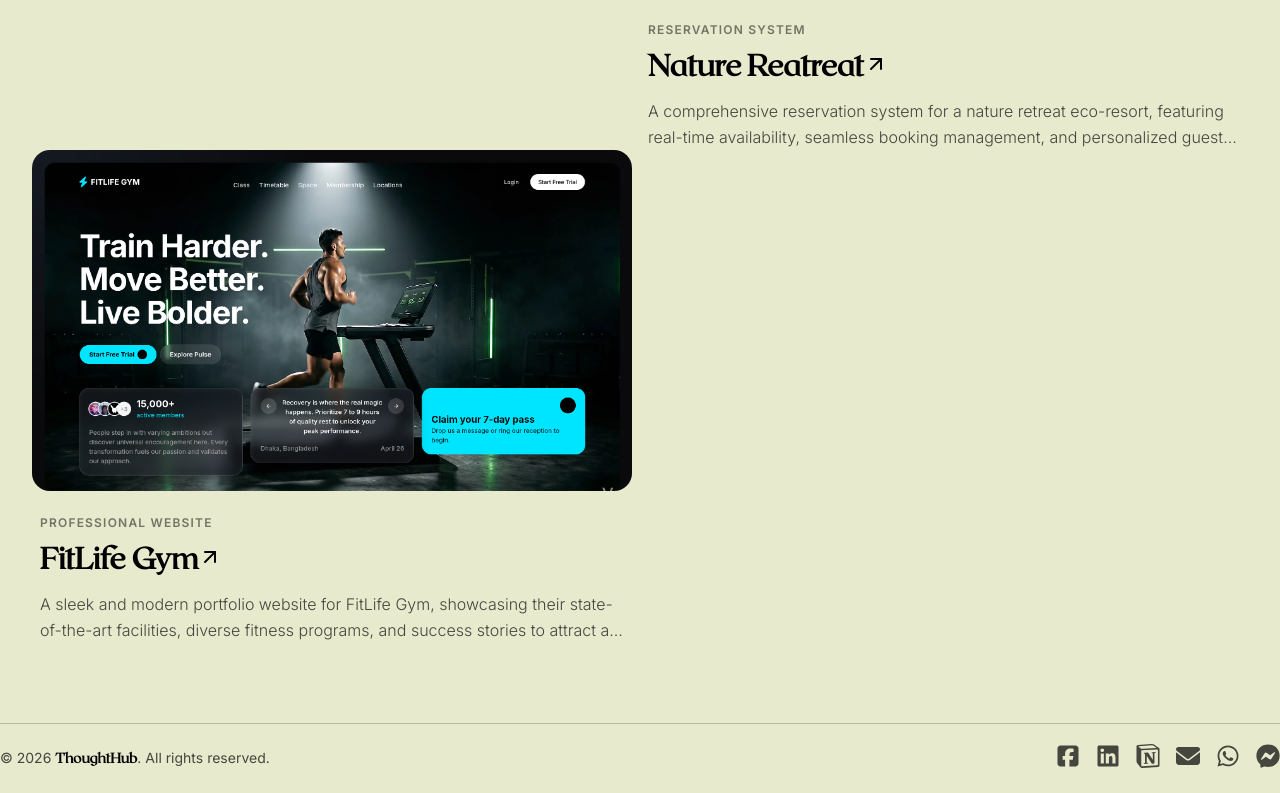
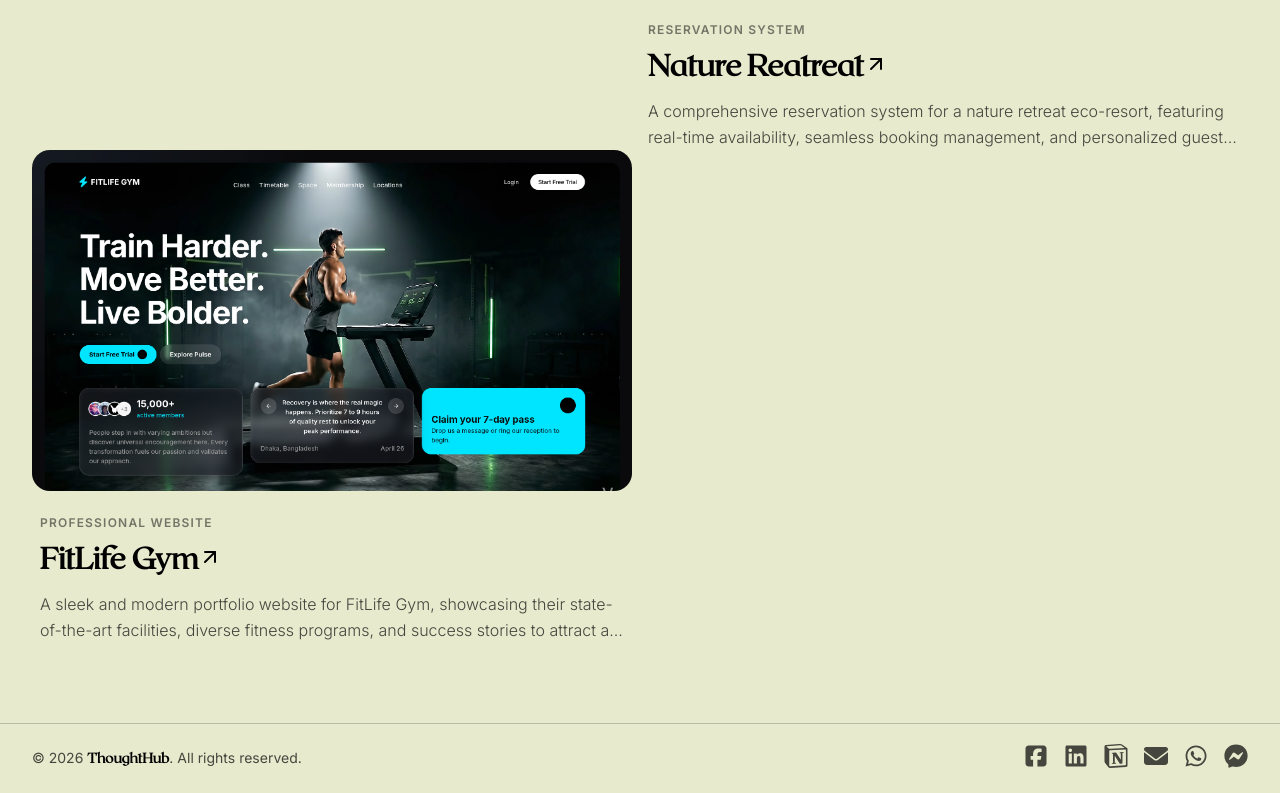
Before and after one commit to ThoughtHubHQ/thoughthub-ui, a Next.js app: page / in a window 1280 px wide. Shown: the part 1556-2349 px from the top of the page. Built offline with nearby package versions, Linux system fonts and the light colour scheme; no server answers.

Commit message:
updated logo on manifest

```diff
--- a/app/manifest.ts
+++ b/app/manifest.ts
@@ -4,19 +4,20 @@ export default function manifest(): MetadataRoute.Manifest {
   return {
     name: "ThoughtHub - Where Thoughts Take Shape",
     short_name: "ThoughtHub",
-    description: "Innovative solutions for Web & Mobile apps Development, UI/UX & Creative Design, Notion Workspace Setup & IT Consultancy.",
+    description:
+      "Innovative solutions for Web & Mobile apps Development, UI/UX & Creative Design, Notion Workspace Setup & IT Consultancy.",
     start_url: "/",
     display: "standalone",
     background_color: "#e7e9cd",
     theme_color: "#e7e9cd",
     icons: [
       {
-        src: "/logo/th-logo-192.png",
+        src: "/logo/th-banner-192.png",
         sizes: "192x192",
         type: "image/png",
       },
       {
-        src: "/logo/th-logo-512.png",
+        src: "/logo/th-banner-512.png",
         sizes: "512x512",
         type: "image/png",
       },
--- a/components/custom/Footer.tsx
+++ b/components/custom/Footer.tsx
@@ -56,8 +56,7 @@ export const socialMediaLinks = [
 export default function Footer() {
   return (
     <div className="py-5 bg-transparent border-t border-black/20 dark:border-[#e7eacd]/20 text-sm text-black/70 dark:text-[#e7eacd]/70">
-      <div className="w-full flex flex-col md:flex-row items-center justify-between text-center gap-4 max-w-360 mx-auto">
-        {" "}
+      <div className="w-full flex flex-col md:flex-row items-center justify-between text-center gap-4 max-w-360 mx-auto px-6 lg:px-8">
         <div>
           &copy; {new Date().getFullYear()}{" "}
           <span className={`font-bold text-black dark:text-[#e7eacd] ${roxborough.className}`}>
```
Also changed, not shown: public/logo/th-banner-192.png (added), public/logo/th-banner-512.png (added).
